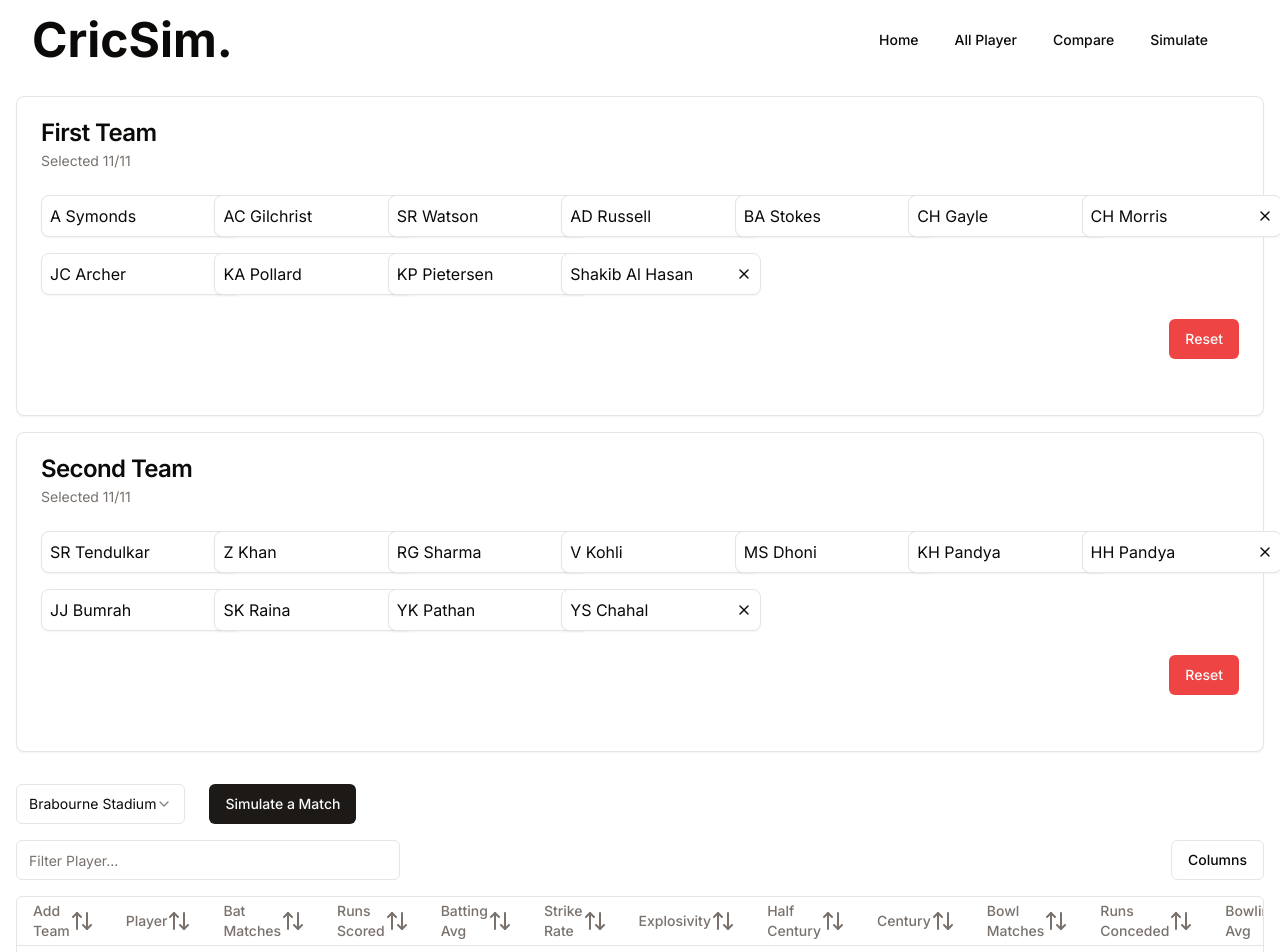
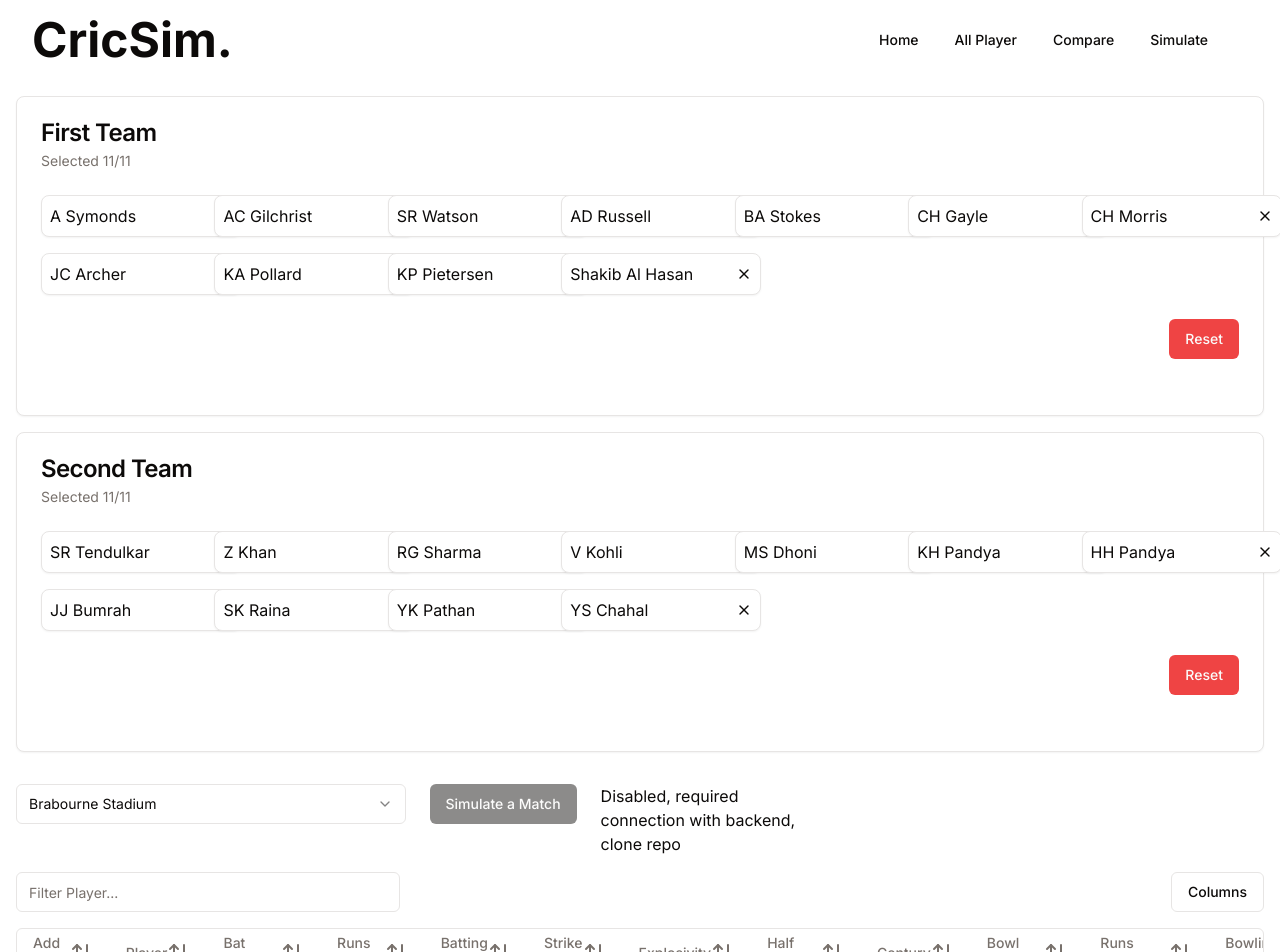
Before and after one commit to nischalmainali21/Major-CricSim-Frontend, a Next.js app: page /allplayer in a window 1280 px wide. Shown: the top 952 px of the page. Built offline with nearby package versions, Linux system fonts and the light colour scheme.

Commit message:
Update disabled button in allplayer for deploy

```diff
--- a/src/components/AllPlayerSubmitTeamData.jsx
+++ b/src/components/AllPlayerSubmitTeamData.jsx
@@ -45,13 +45,17 @@ const AllPlayerSubmitTeamData = () => {
     setIsLoading(false);
   };
   return (
+    <>
       <Button
-      disabled={disableButton || isLoading}
+        // disabled={disableButton || isLoading}
+        disabled
         onClick={handleSubmitTeamData}
       >
         {isLoading && <Loader2 className="mr-2 h-4 w-4 animate-spin" />}
         Simulate a Match
       </Button>
+      <span>Disabled, required connection with backend, clone repo</span>
+    </>
   );
 };
 
```
Lines whose indentation alone changed are shown as unchanged.
